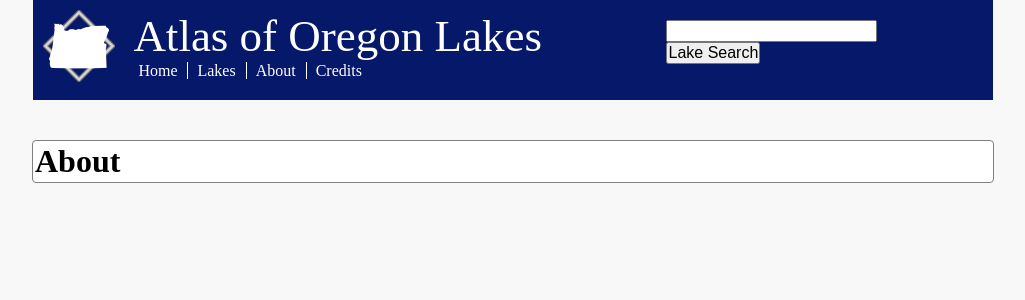
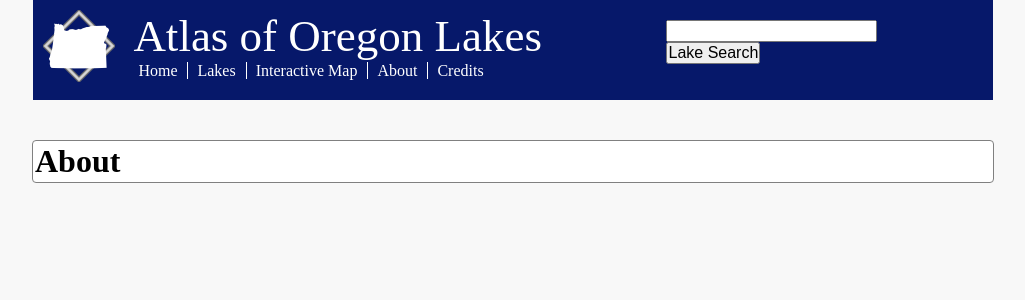
Before and after one commit to suns3t/aol, a Django app: page /about/ in a window 1280 px wide. Shown: the top 300 px of the page, without its empty margins (127-1152 px from the left). Run offline with Django 3.2, Linux system fonts and the light colour scheme.

Commit message:
template change navigation

```diff
--- a/aol/templates/navigation.html
+++ b/aol/templates/navigation.html
@@ -3,6 +3,7 @@
 	<ul class='nav'>
 		<li><a href="{% url 'home' %}">Home</a></li>
         <li><a href="{% url 'lakes-listing' %}">Lakes</a></li>
+        <li><a href="{% url 'map' %}">Interactive Map</a></li>
         <li><a href="{% url 'about' %}">About</a></li>
         <li><a href="{% url 'credits' %}">Credits</a></li>
     </ul>
```
